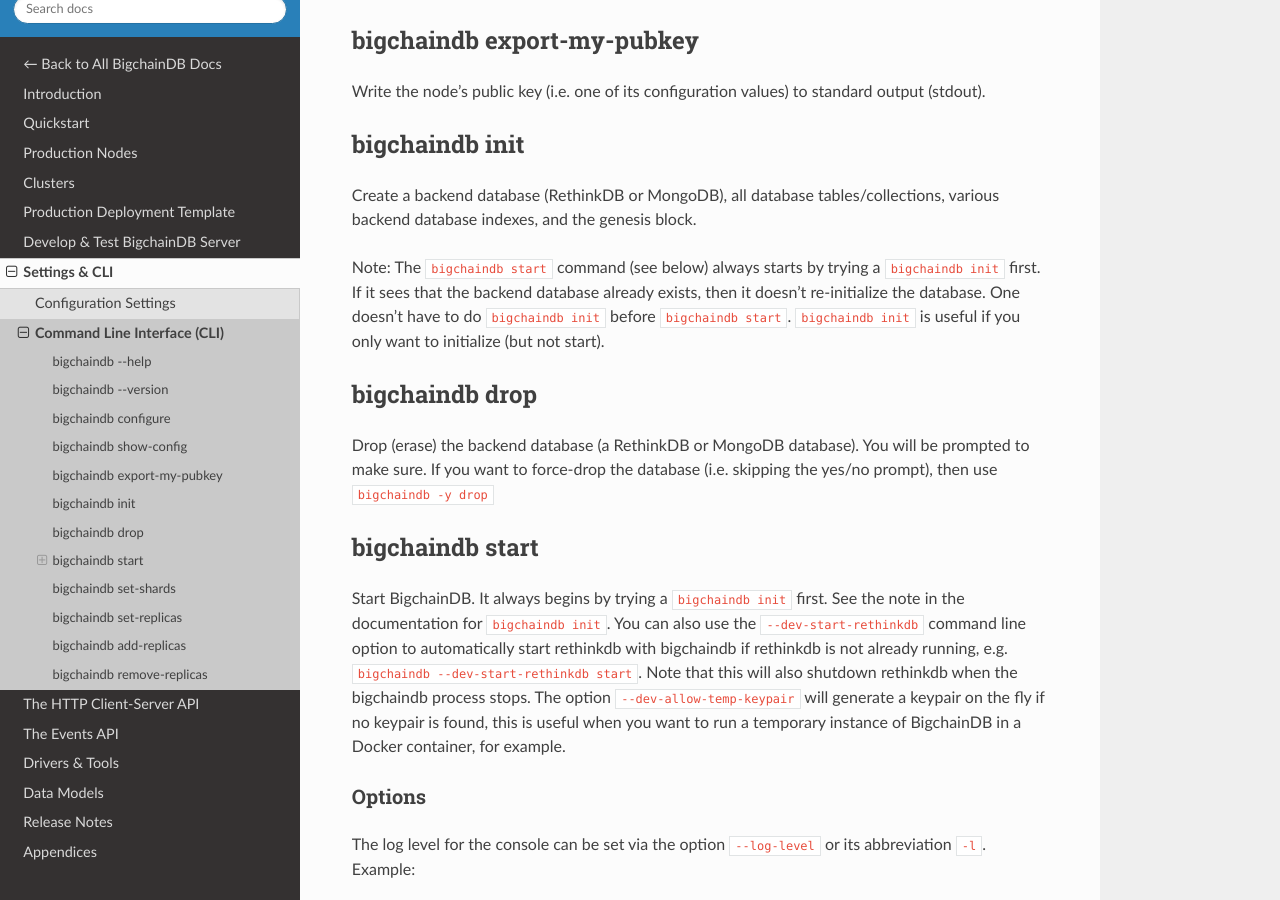
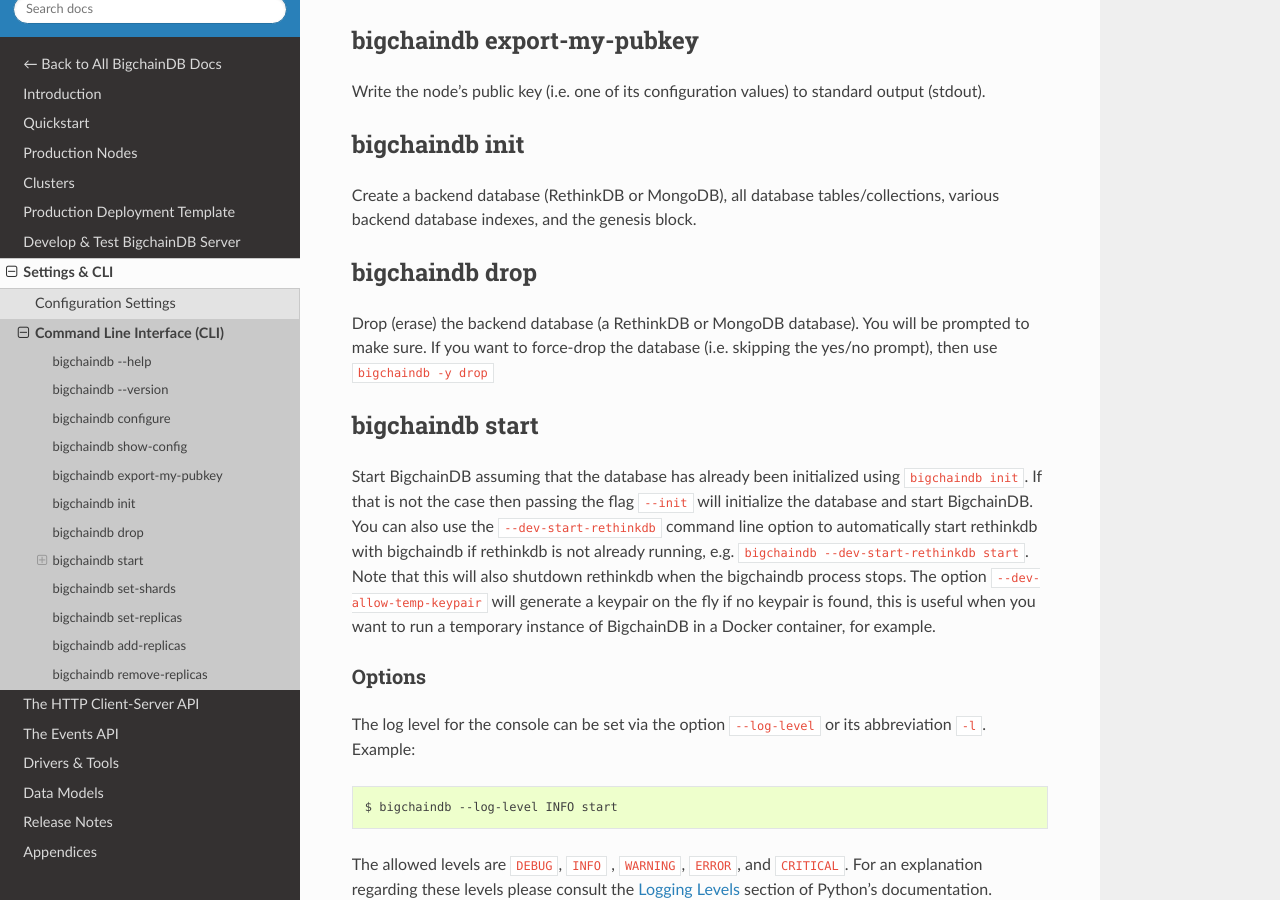
Before and after one commit to bigchaindb/bigchaindb, a Sphinx documentation site: the page built from docs/server/source/server-reference/bigchaindb-cli.md, in a window 1280 px wide and 900 px high, scrolled down 1077 px. Built offline with Sphinx 7.4.7 and the Read the Docs theme 2.0.0, drawn with Linux system fonts in a browser that asks for light colours; pages that are not in the unit, such as notebooks, are missing from menus.

Commit message:
Updated docs

```diff
--- a/docs/server/source/server-reference/bigchaindb-cli.md
+++ b/docs/server/source/server-reference/bigchaindb-cli.md
@@ -51,8 +51,6 @@
 various backend database indexes,
 and the genesis block.
 
-Note: The `bigchaindb start` command (see below) always starts by trying a `bigchaindb init` first. If it sees that the backend database already exists, then it doesn't re-initialize the database. One doesn't have to do `bigchaindb init` before `bigchaindb start`. `bigchaindb init` is useful if you only want to initialize (but not start).
-
 
 ## bigchaindb drop
 
@@ -63,7 +61,7 @@
 
 ## bigchaindb start
 
-Start BigchainDB. It always begins by trying a `bigchaindb init` first. See the note in the documentation for `bigchaindb init`.
+Start BigchainDB assuming that the database has already been initialized using `bigchaindb init`. If that is not the case then passing the flag `--init` will initialize the database and start BigchainDB.
 You can also use the `--dev-start-rethinkdb` command line option to automatically start rethinkdb with bigchaindb if rethinkdb is not already running,
 e.g. `bigchaindb --dev-start-rethinkdb start`. Note that this will also shutdown rethinkdb when the bigchaindb process stops.
 The option `--dev-allow-temp-keypair` will generate a keypair on the fly if no keypair is found, this is useful when you want to run a temporary instance of BigchainDB in a Docker container, for example.
```
Also changed, not shown: docs/server/source/appendices/azure-quickstart-template.md (+1 -1 lines), docs/server/source/dev-and-test/setup-bdb-host.md (+2 -2 lines), docs/server/source/quickstart.md (+1 -1 lines).
